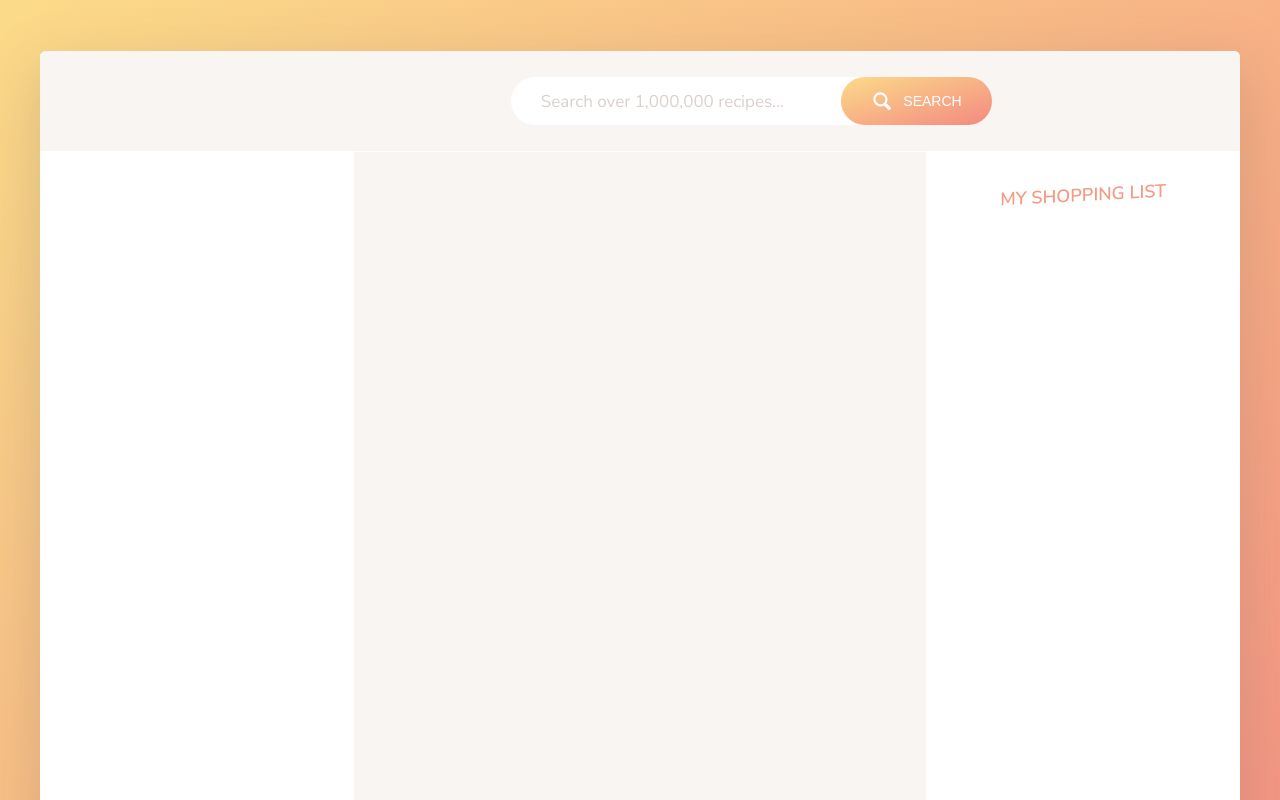
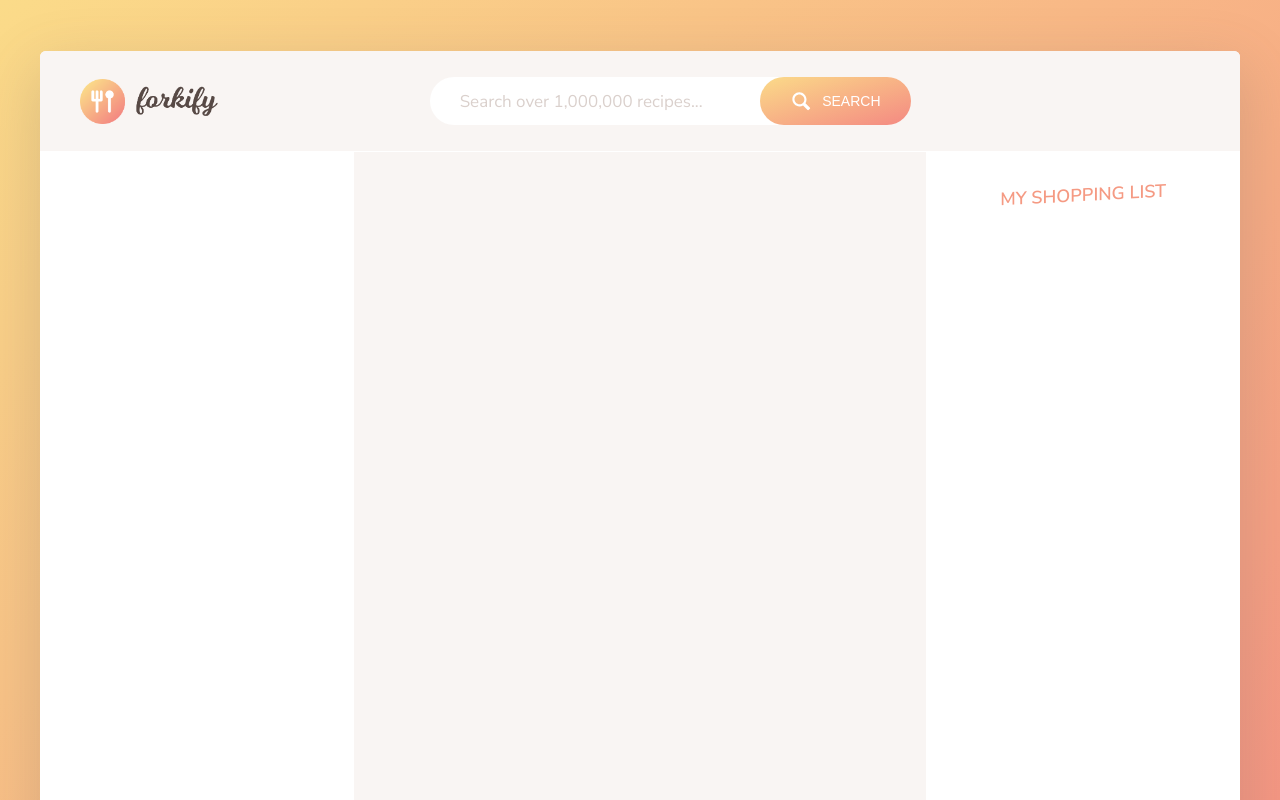
Before and after one commit to antrannguyen/Italian-cuisine-recipe, a website built with webpack: page index.html in a window 1280 px wide. Shown: the top 800 px of the page. Built offline with nearby package versions, Linux system fonts and the light colour scheme.

```diff
--- a/index.html
+++ b/index.html
@@ -20,7 +20,7 @@
 	<body>
 		<div class="container">
 			<header class="header">
-				<img src="./dist/img/icons.svg" alt="Logo" class="header__logo" />
+				<img src="./dist/img/logo.png" alt="Logo" class="header__logo" />
 				<form class="search">
 					<input
 						type="text"
```
